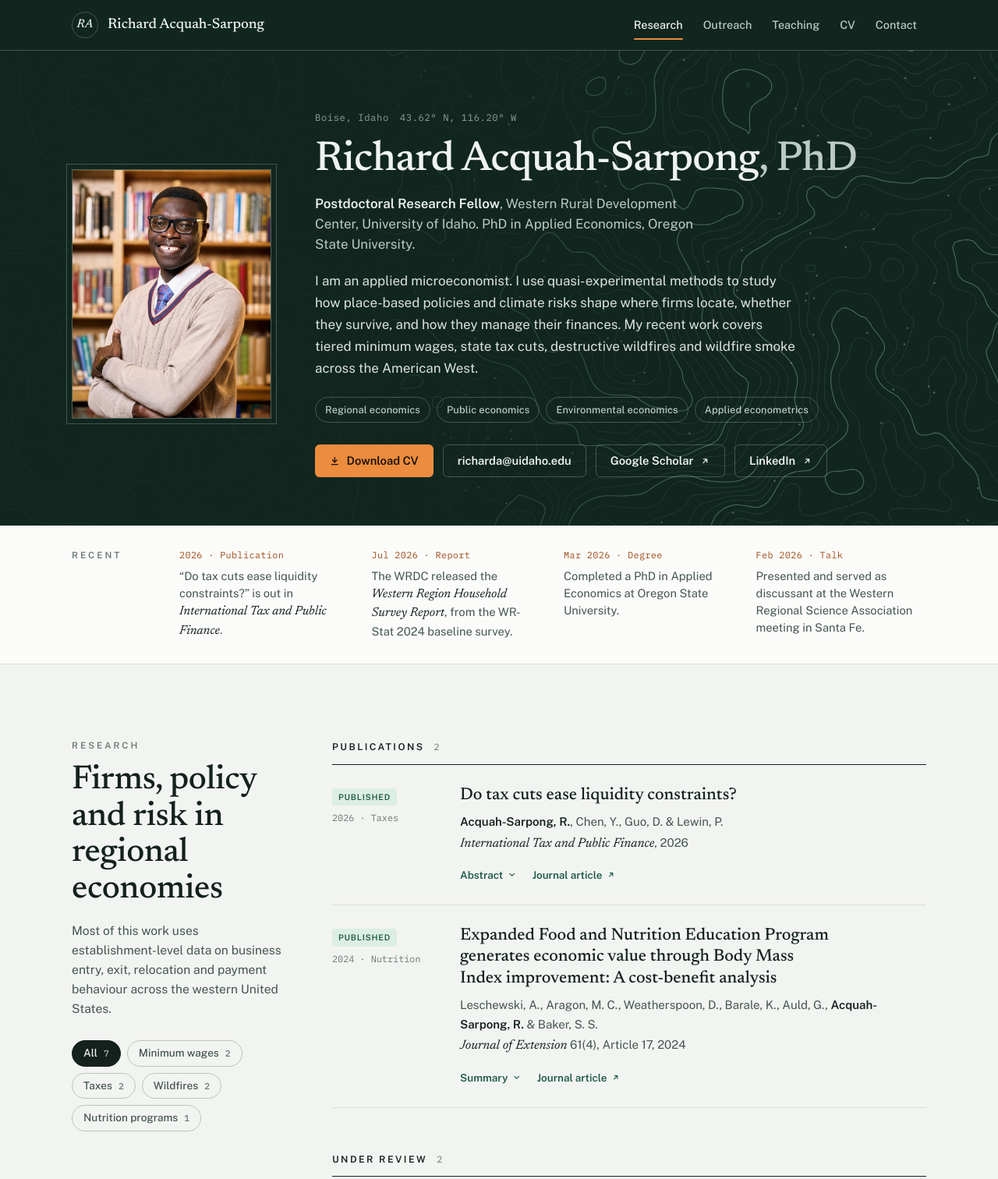
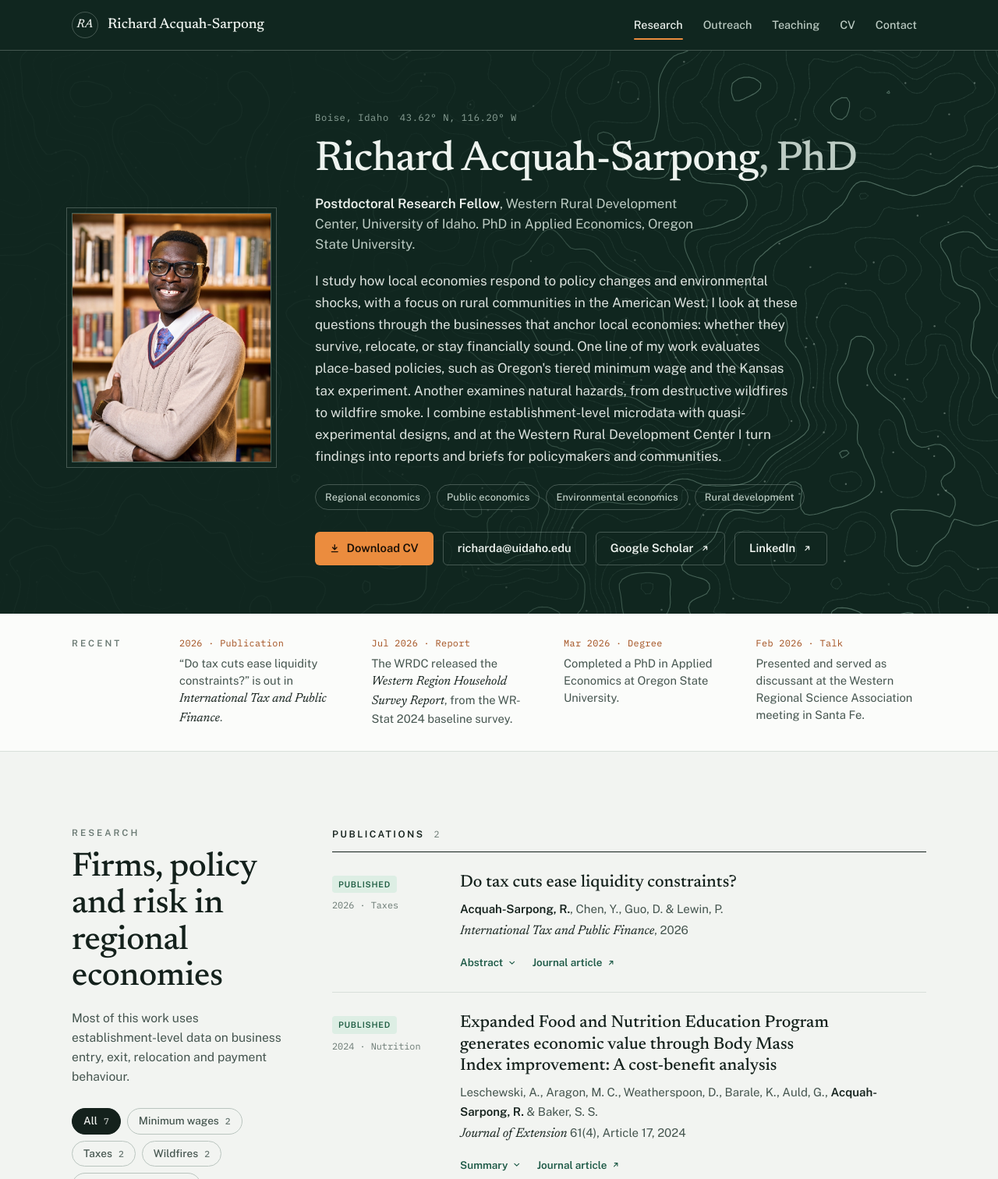
Before and after one commit to Rasarpong/Rasarpong.github.io, a plain HTML site: page index.html in a window 1280 px wide. Shown: the top 1512 px of the page at 78% size. Drawn offline with nearby package versions, Linux system fonts and the light colour scheme.

Commit message:
New bio, Rural development field, Research intro no longer limited to the West
Co-Authored-By: Claude Opus 5.5 <noreply@anthropic.com>

```diff
--- a/index.html
+++ b/index.html
@@ -289,12 +289,12 @@ h2{margin:0 0 16px;font-family:var(--font-display);font-weight:500;font-size:cla
           <p class="coord"><span>Boise, Idaho</span><span>43.62&deg; N, 116.20&deg; W</span></p>
           <h1>Richard Acquah-Sarpong<span class="cred">, PhD</span></h1>
           <p class="role"><strong>Postdoctoral Research Fellow</strong>, Western Rural Development Center, University of Idaho. PhD in Applied Economics, Oregon State University.</p>
-          <p class="bio">I am an applied microeconomist. I use quasi-experimental methods to study how place-based policies and climate risks shape where firms locate, whether they survive, and how they manage their finances. My recent work covers tiered minimum wages, state tax cuts, destructive wildfires and wildfire smoke across the American West.</p>
+          <p class="bio">I study how local economies respond to policy changes and environmental shocks, with a focus on rural communities in the American West. I look at these questions through the businesses that anchor local economies: whether they survive, relocate, or stay financially sound. One line of my work evaluates place-based policies, such as Oregon's tiered minimum wage and the Kansas tax experiment. Another examines natural hazards, from destructive wildfires to wildfire smoke. I combine establishment-level microdata with quasi-experimental designs, and at the Western Rural Development Center I turn findings into reports and briefs for policymakers and communities.</p>
           <ul class="fields" aria-label="Fields">
             <li>Regional economics</li>
             <li>Public economics</li>
             <li>Environmental economics</li>
-            <li>Applied econometrics</li>
+            <li>Rural development</li>
           </ul>
           <div class="actions">
             <a class="btn btn-ember" href="cv.pdf">
@@ -338,7 +338,7 @@ h2{margin:0 0 16px;font-family:var(--font-display);font-weight:500;font-size:cla
       <div class="aside">
         <p class="label">Research</p>
         <h2 id="research-h">Firms, policy and risk in regional economies</h2>
-        <p class="intro">Most of this work uses establishment-level data on business entry, exit, relocation and payment behaviour across the western United States.</p>
+        <p class="intro">Most of this work uses establishment-level data on business entry, exit, relocation and payment behaviour.</p>
         <div class="filters" role="group" aria-label="Filter papers by topic">
           <button class="filter" type="button" data-topic="all" aria-pressed="true">All <span class="n"></span></button>
           <button class="filter" type="button" data-topic="wages" aria-pressed="false">Minimum wages <span class="n"></span></button>
```
